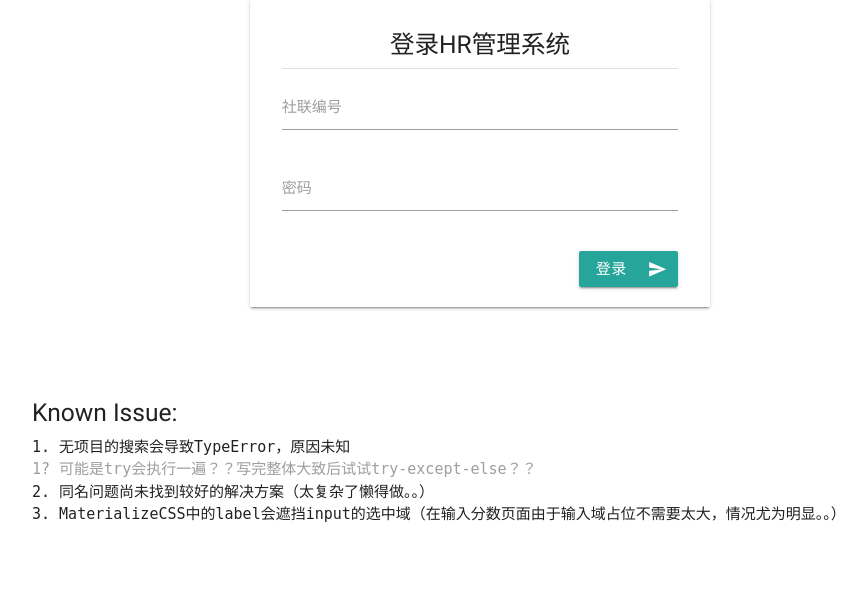
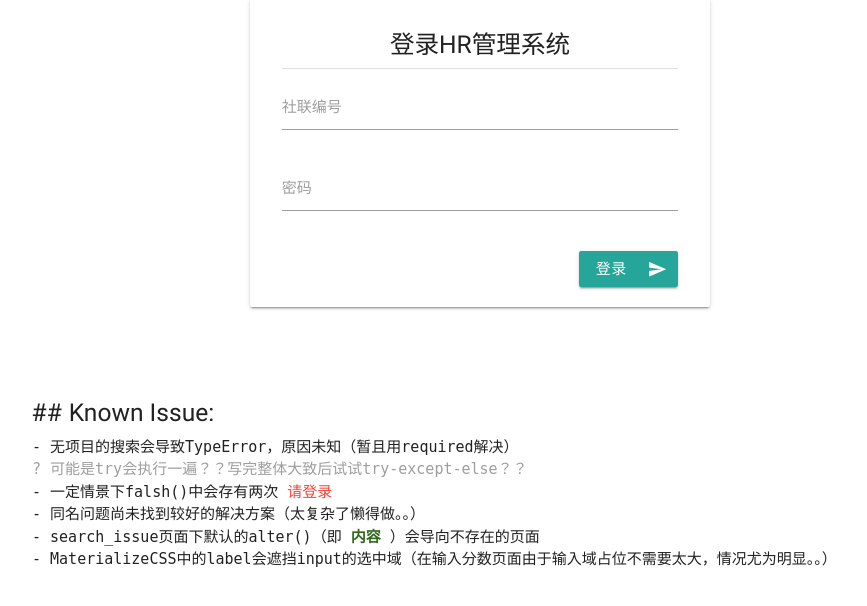
Before and after one commit to smdsbz/HR-build, a Flask app: page /login/ in a window 1280 px wide. Shown: the part 163-769 px from the top of the page, without its empty margins (160-1027 px from the left). Run offline with Flask 2, Linux system fonts and the light colour scheme; some libraries are stand-ins or nearby versions.

Commit message:
small fixes

```diff
--- a/main.py
+++ b/main.py
@@ -104,6 +104,7 @@ def addIssue():
 
 @app.route('/')
 def index():
+	# a useless port
 	return redirect(url_for('login'))
 
 @app.route('/login/', methods=['GET', 'POST'])
@@ -117,10 +118,12 @@ def login():
 			if verify(session['id'], session['passwd']):
 				return redirect(url_for('personal'))
 			else:
-				print("no TypeError")
+				# only one is None
+				print("not TypeError")
 				flash("用户名或密码错误！")
 				return render_template('login.html')
 		except TypeError:
+			# both are None
 			print("TypeError")
 			flash("用户名或密码错误！")
 			return render_template('login.html')
@@ -128,17 +131,9 @@ def login():
 @app.route('/personal/')
 def personal():
 	try:
-		if session['id'] != '':
-			database = getAdmin('*','id',session['id'])
-			if database != []:
-				return render_template('personal_base.html', database = database)
-			else:
-				flash("请登录！")
-				return redirect(url_for('login'))
-		else:
-			session.pop['id', None]
-			#print("session-id = ''")
-			return redirect(url_for('login'))
+		session['id']
+		database = getAdmin('id','id',session['id'])
+		return render_template('personal_base.html', database = database)
 	except KeyError:
 		print("TypeError")
 		flash("请登录")
@@ -152,6 +147,7 @@ def logout():
 
 @app.route('/update/<id>', methods=['GET', 'POST'])
 def update(id):
+	# update for personale info
 	try:
 		session['id']
 		if request.method == 'GET':
@@ -179,7 +175,7 @@ def search_person():
 @app.route('/entry_person/', methods=['GET', 'POST'])
 def entryPerson():
 	try:
-		print(session['id'])
+		session['id']
 		if request.method == 'POST':
 			addPerson()
 			print("addPerson() called")
@@ -229,6 +225,7 @@ def search_issue():
 
 @app.route('/update_issue/<idx>', methods=['GET', 'POST'])
 def alter(idx):
+	# alter for issue
 	try:
 		session['id']
 		if request.method == 'GET':
--- a/templates/login.html
+++ b/templates/login.html
@@ -104,12 +104,14 @@
 
 			<div class="container">
 				<br><br>
-				<h5>Known Issue:</h5>
+				<h5>## Known Issue:</h5>
 				<code>
-					1. 无项目的搜索会导致TypeError，原因未知<br>
-					<span class="grey-text">1? 可能是try会执行一遍？？写完整体大致后试试try-except-else？？</span><br>
-					2. 同名问题尚未找到较好的解决方案（太复杂了懒得做。。）<br>
-					3. MaterializeCSS中的label会遮挡input的选中域（在输入分数页面由于输入域占位不需要太大，情况尤为明显。。）<br>
+					- 无项目的搜索会导致TypeError，原因未知（暂且用required解决）<br>
+					<span class="grey-text">? 可能是try会执行一遍？？写完整体大致后试试try-except-else？？</span><br>
+					- 一定情景下falsh()中会存有两次 <span class="red-text">请登录</span> <br>
+					- 同名问题尚未找到较好的解决方案（太复杂了懒得做。。）<br>
+					- search_issue页面下默认的alter()（即 <b class="light-green-text text-darken-4">内容</b> ）会导向不存在的页面<br>
+					- MaterializeCSS中的label会遮挡input的选中域（在输入分数页面由于输入域占位不需要太大，情况尤为明显。。）<br>
 				</code>
 			</div>
 
```
Also changed, not shown: templates/personal_base.html (+4 -4 lines), 1 other file.
